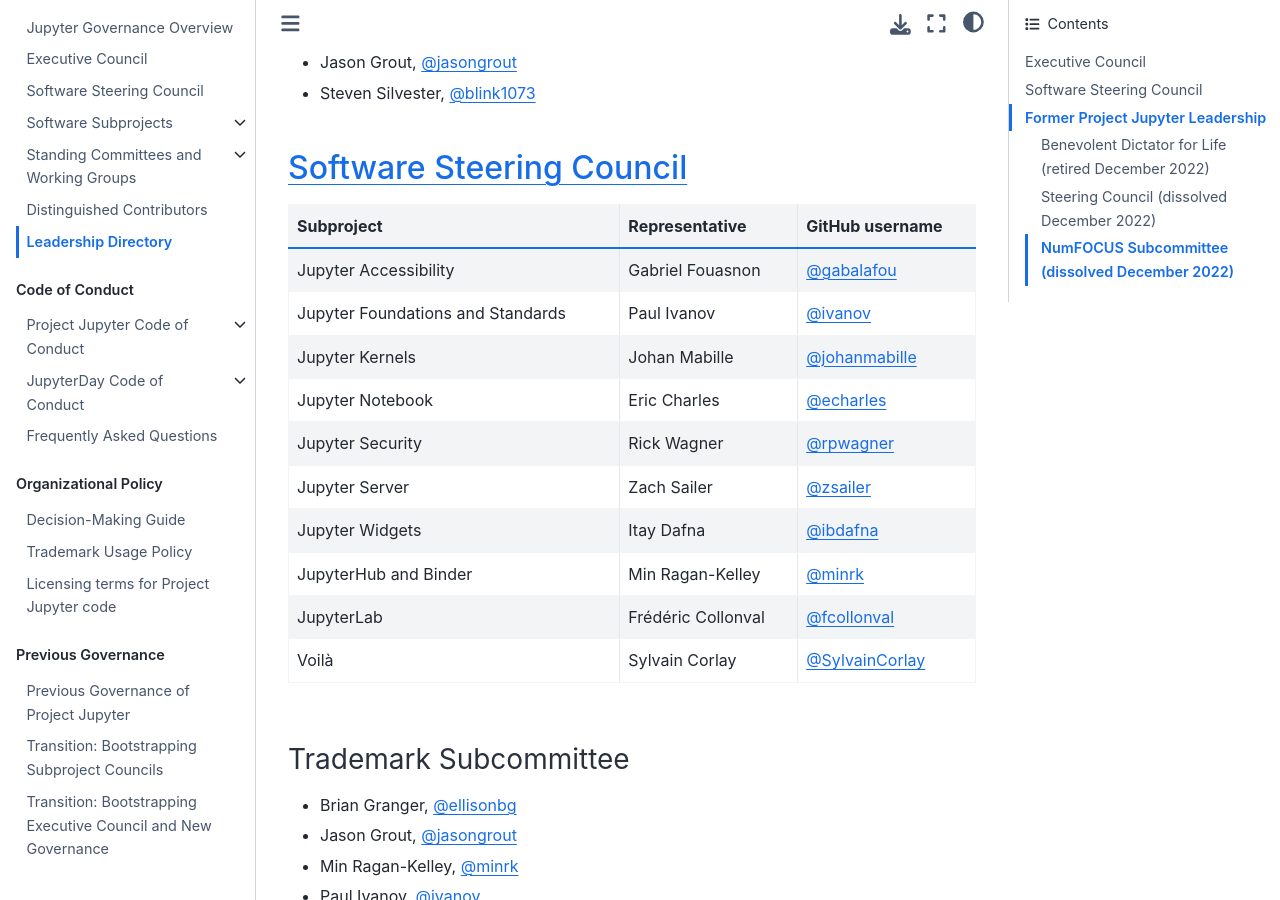
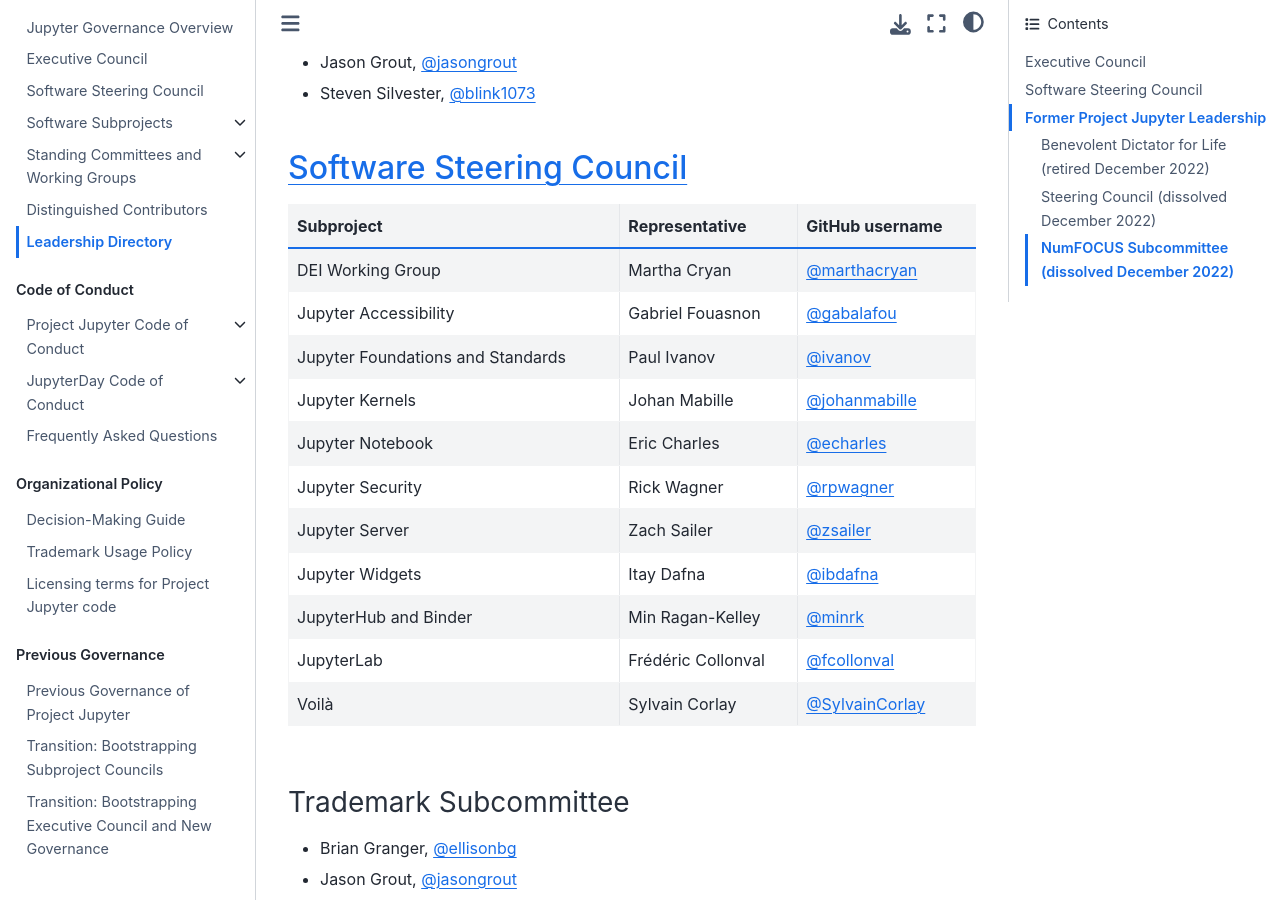
Before and after one commit to jupyter/governance, a Jupyter Book: the page built from people.md, in a window 1280 px wide and 900 px high, scrolled down 376 px. Built offline with Jupyter Book 1.0.4 settings and Sphinx 7.4.7 and the Sphinx Book theme 1.1.4, drawn with Linux system fonts in a browser that asks for light colours; pages that are not in the unit, such as notebooks, are missing from menus.

Commit message:
add Martha Cryan to the SSC people list as the DEI working group representative

```diff
--- a/people.md
+++ b/people.md
@@ -16,6 +16,7 @@
 
 | Subproject | Representative | GitHub username |
 | ---------- | -------------- | --------------- |
+| DEI Working Group | Martha Cryan | [@marthacryan](https://github.com/marthacryan) |
 | Jupyter Accessibility | Gabriel Fouasnon | [@gabalafou](https://github.com/gabalafou) |
 | Jupyter Foundations and Standards | Paul Ivanov | [@ivanov](https://github.com/ivanov) |
 | Jupyter Kernels | Johan Mabille | [@johanmabille](https://github.com/johanmabille) |
```
